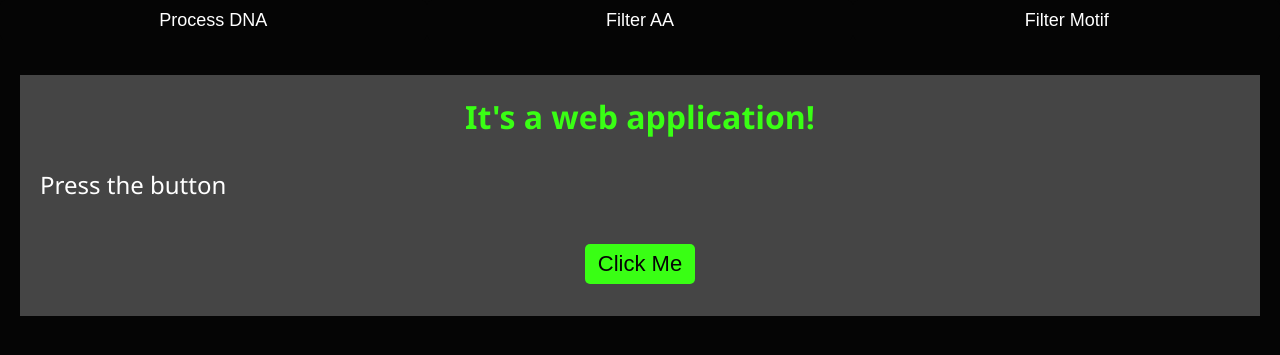
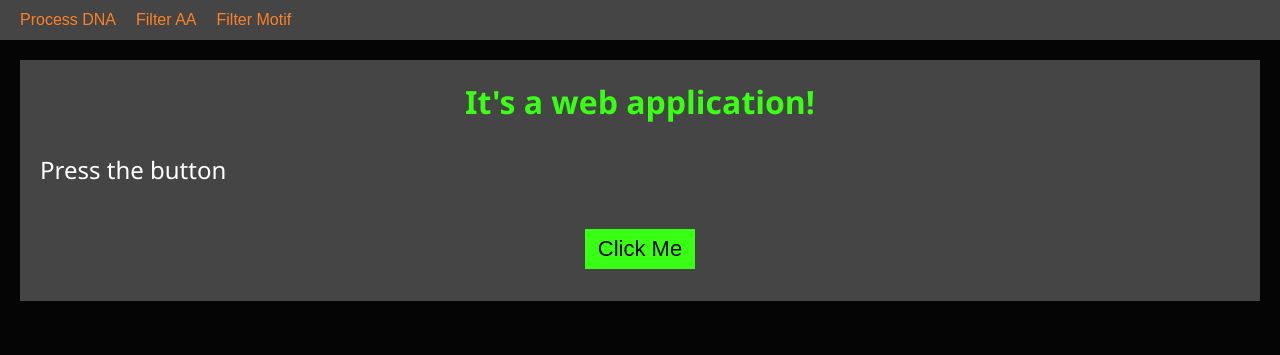
Before and after one commit to Collinformatics/SpecificityProfile, a Flask app: page / in a window 1280 px wide. Shown: the top 355 px of the page. Run offline with Flask 3, Linux system fonts and the light colour scheme.

Commit message:
Add files via upload

```diff
--- a/static/styles.css
+++ b/static/styles.css
@@ -3,13 +3,22 @@
     --grey: #454545;
     --white: #FFFFFF;
     --green: #39FF14;
-    --greenDark: #24DF00;
+    --greenDark: #215414;
+    --orange: #FA8128;
+    --orangeBurnt: #BF5700;
+
+    --headerHeight: 40px;
+    --headerButtonWidth: 110px;
 
     --borderRad: 5px;
     --borderThickness: 2px;
+    --borderColor: var(--orange); /* #FA8128; */
 
     --buttonHeight: 40px;
     --buttonWidth: 110px;
+    --buttonHighlight: #643603;
+
+    --paddingBox 20px;
 }
 
 body {
@@ -38,6 +47,7 @@ p {
     background-color: var(--grey);
     margin: 20px;
     padding: 5px;
+
     display: flex;
     flex-direction: column;
     justify-content: center;  /* Center horizontally */
@@ -63,7 +73,7 @@ button {
     font-size: 22px;
     cursor: pointer;
     border: none;
-    border-radius: var(--borderRad);
+    border-radius: var(0);
     width: var(--buttonWidth);
     height: var(--buttonHeight);
     margin: 0px;
@@ -73,24 +83,33 @@ button:hover {
 }
 
 .container-header {
-    border-bottom: var(--borderThickness) solid var(--colorBG);
+    background-color: var(--grey);
     width: 100%;
-    height: 55px;
+    height: var(--headerHeight);
     display: flex; /* make horizontal buttons */
     flex-direction: row;
     margin: 0px auto;
-    padding: 0px;
+    padding-left: 10px;
 }
 
 .buttonHeader {
-   background-color: var(--black);
-    color: var(--white);
-    flex: 1; /* makes buttons line up horizontally */
-    font-size: 18px;
+    background-color: var(--grey);
+    color: var(--orange);
+    flex: none; /* makes buttons line up horizontally */
+    height: var(--headerHeight);
+    width: auto; /* Dynamically adjust the width of the button */
+    font-size: 16px;
     cursor: pointer;
     border: none;
     margin: 0px;
+    white-space: nowrap; /* ⬅ prevents label from wrapping */
+    padding: 10px;
 }
 .buttonHeader:hover {
-    background-color: var(--greenDark);
+    background-color: var(--grey);
+    color: var(--white);
 }
+.button-group {
+    display: flex;
+    justify-content: flex-start;
+}
--- a/templates/home.html
+++ b/templates/home.html
@@ -5,14 +5,16 @@
         <script src="static/app.js"></script>
 
 
-        <title>JavaScript</title>
+        <title>Enzyme Profiling</title>
     </head>
     <body>
         <!-- Header Buttons -->
         <div class="container-header">
-            <button class="buttonHeader" onclick="clickButton()">Process DNA</button>
-            <button class="buttonHeader" onclick="clickButton()">Filter AA</button>
-            <button class="buttonHeader" onclick="clickButton()">Filter Motif</button>
+            <div class="button-group">
+                <button class="buttonHeader" onclick="clickButton()">Process DNA</button>
+                <button class="buttonHeader" onclick="clickButton()">Filter AA</button>
+                <button class="buttonHeader" onclick="clickButton()">Filter Motif</button>
+            </div>
         </div>
 
         <!-- Body Buttons -->
```
